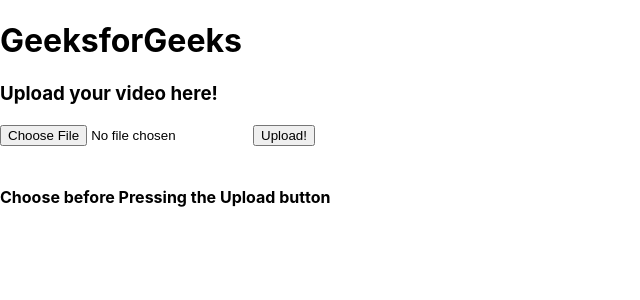
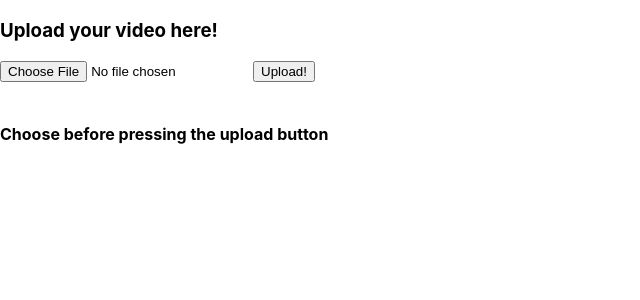
Before and after one commit to bobotamm/lyrical, a React (Create React App) app: page / in a window 1280 px wide. Shown: the top 300 px of the page, without its empty margins (0-640 px from the left). Built offline with nearby package versions, Linux system fonts and the light colour scheme.

Commit message:
post and get requeest

```diff
--- a/src/App.js
+++ b/src/App.js
@@ -4,10 +4,6 @@
 //import IconButton from '@material-ui/core/IconButton';
 // import React from 'react'; //{useState, useEffect} from 'react';
 import './App.css'
-//import axios from 'axios';
-// import axios from 'axios';
-// import React, {Component} from 'react';
-
 import axios from 'axios';
 
 import React, { Component, useState, useEffect  } from 'react';
@@ -44,10 +40,19 @@
     // Request made to the backend api
     // Send formData object
     // console.log(formData)
-    axios
-    .post("/api/upload", formData)
-    .then(res => console.log(res))
-    .catch(err => console.warn(err));
+    // axios
+    // .post("/api/upload", formData)
+    // .then(res => console.log(res.response.data))
+    // .catch(err => console.warn(err));
+    fetch('http://localhost:3000/upload', {
+      method: 'POST',
+      body: formData,
+    }).then((response) => {
+      response.json().then((body) => {
+        console.log("hehee")
+        this.setState({ selectedFile: formData });
+      });
+    });
 
   };
 
@@ -73,7 +78,7 @@
       return (
         <div>
           <br />
-          <h4>Choose before Pressing the Upload button</h4>
+          <h4>Choose before pressing the upload button</h4>
         </div>
       );
     }
@@ -83,9 +88,6 @@
 
     return (
       <div>
-        <h1>
-          GeeksforGeeks
-        </h1>
         <h3>
           Upload your video here!
         </h3>
```
